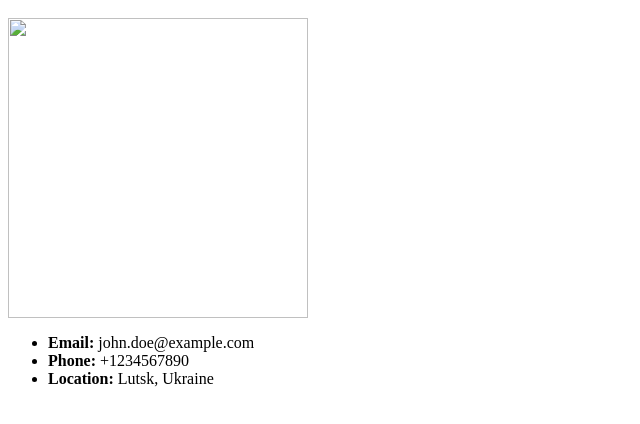
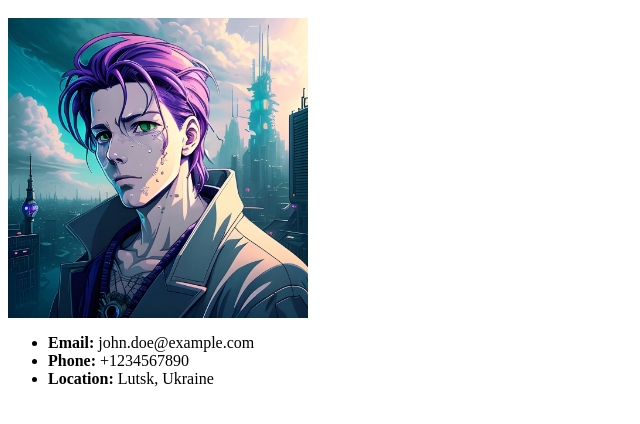
Before and after one commit to saineries/testproject1, a plain HTML site: page index.html in a window 1280 px wide. Shown: the part 48-472 px from the top of the page, without its empty margins (0-640 px from the left). Drawn offline with Linux system fonts and the light colour scheme.

Commit message:
add markup all

```diff
--- a/index.html
+++ b/index.html
@@ -6,7 +6,7 @@
         <h1>Jhone Doe Account Page</h1>
         <div>
             <div>
-                <img src="john-doe.jpg" width="300" height="auto" />
+                <img src="images/john-doe.jpg" width="300" height="auto" />
 </div> <ul>
                 <li><b>Email:</b>
                 john.doe@example.com</li>
```
Also changed, not shown: images/john-doe.jpg (added), 2 other files.
